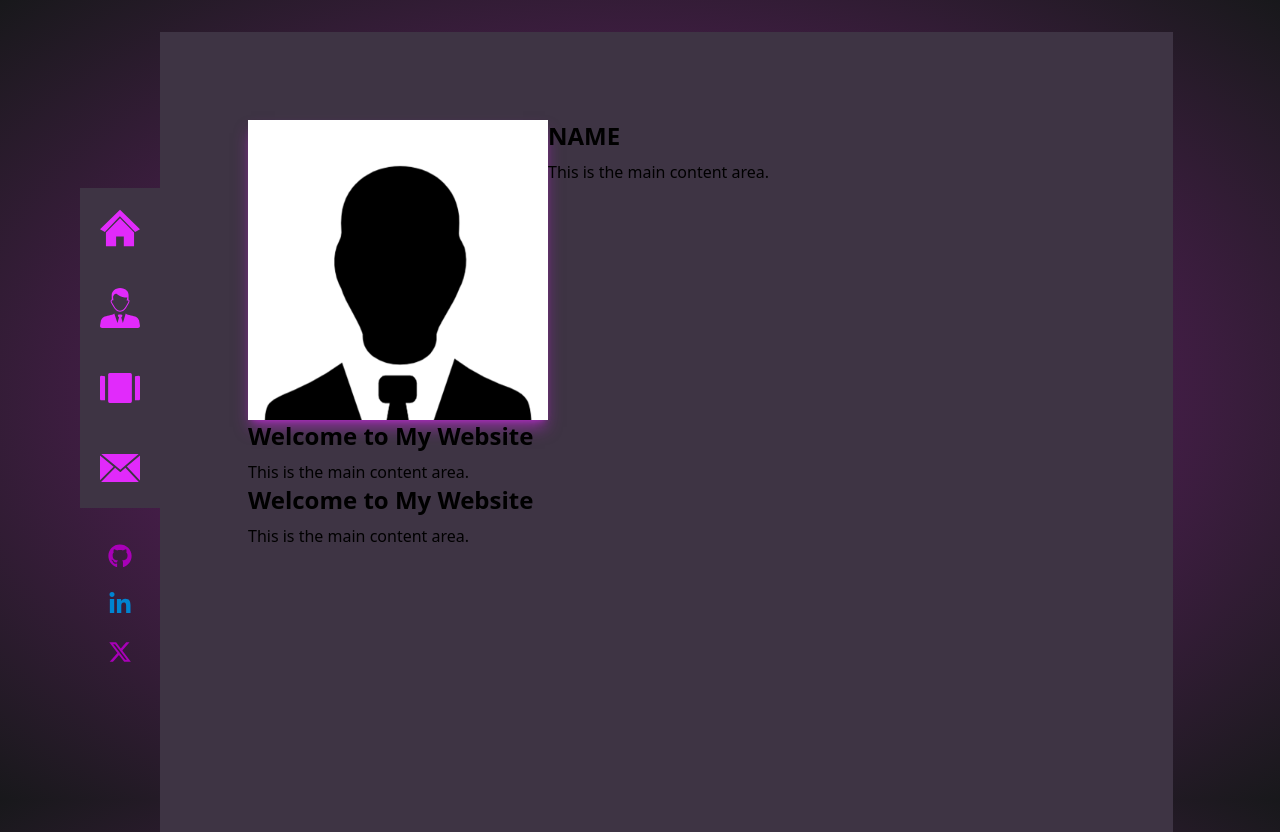
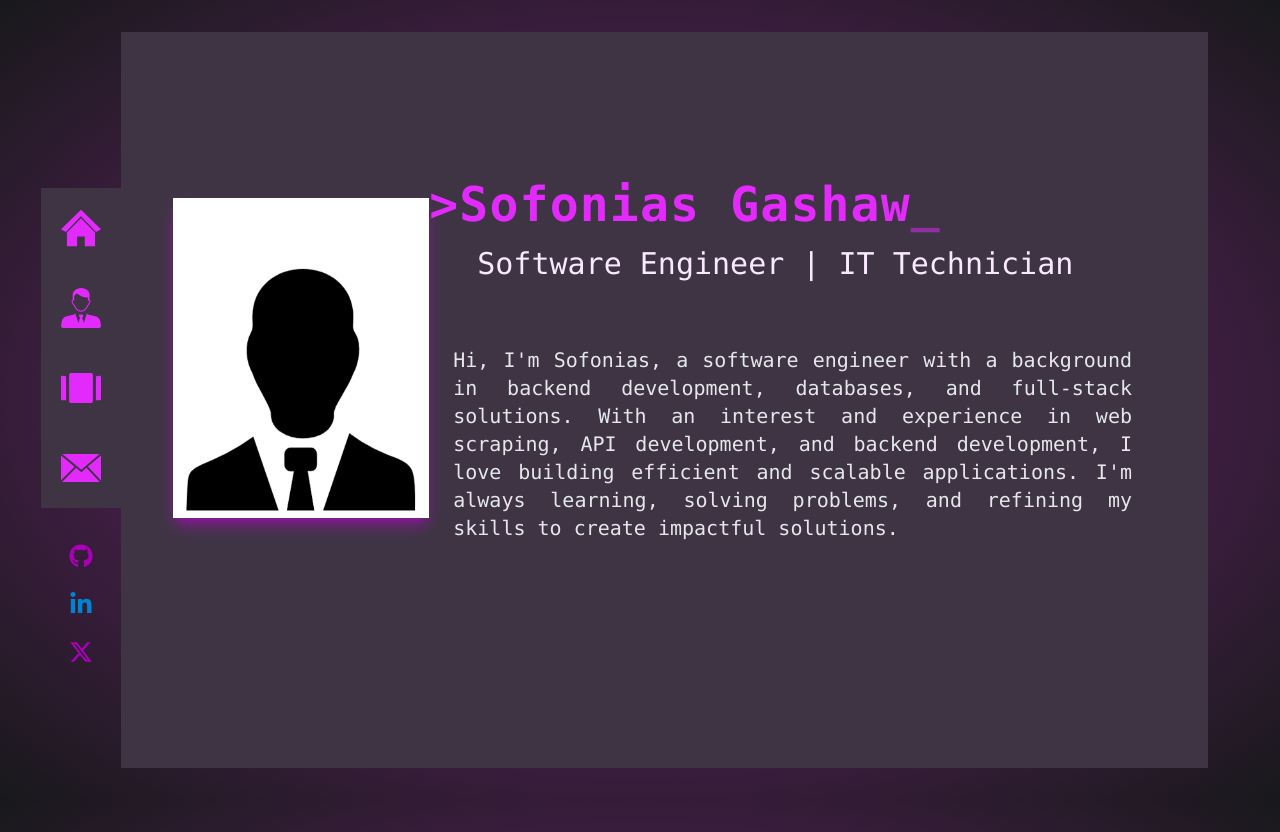
Before and after one commit to sofoniasgd/harmonyz, a website: page dev-website/index.html in a window 1280 px wide. Drawn offline with nearby package versions, Linux system fonts and the light colour scheme.

Commit message:
added home page

```diff
--- a/dev-website/index.html
+++ b/dev-website/index.html
@@ -10,13 +10,13 @@
 </head>
 <body class="h-screen bg-radial from-fuchsia-900 from-10% to-zinc-900">
     <header class="  text-white p-4">
-        <!-- <h1 class="text-xl">My Website</h1> -->
+        <!-- <h1 class="text-xl">dev Website</h1> -->
     </header>
 
-    <main class="flex flex-col md:flex-row h-screen ml-16" x-data="{ activeSection: 'home' }">
+    <main class="flex flex-col md:flex-row h-screen " x-data="{ activeSection: 'home' }">
         <!-- Sidebar -->
-        <aside class="md:w-1/6 md:w-24 h-auto md:h-full md:flex fixed md:relative md:items-end items-end bottom-0 left-0 flex md:flex-col md:justify-around py-2 md:py-4">
-            <nav class="flex fixed md:w-full md:flex-col md:items-end justify-around ">
+        <aside class=" md:w-1/6 md:w-24 h-auto md:h-full md:flex fixed md:relative md:items-end items-end bottom-0 left-10 flex md:flex-col md:justify-around py-2 md:py-4">
+            <nav class="flex fixed md:w-full md:flex-col md:items-end ">
                     <button  data-tooltip-target="tooltip-light" data-tooltip-style="light" x-on:click=" activeSection = 'home'"
                     class="flex items-center justify-center  w-20 h-20 transition-colors bg-section-bg hover:bg-gradient-to-t from-fuchsia-500 to-fuchsia-700 group"><!--Home-->
                         <svg class=" w-10 h-10 transition-colors text-fuchsia-500 group-hover:text-backgrnd" viewBox="0 0 122.88 112.07" fill="currentColor">
@@ -78,35 +78,75 @@
         </aside>
 
         <!-- Main Content -->
-        <section class="w-5/6 p-2 flex bg-section-bg w-full md:w-5/6 overflow-y-auto" >
+        <section class=" p-3 flex bg-section-bg w-full md:ml-10 mr-18 mb-16 overflow-y-auto no-scrollbar" >
             <!--Home -->
-            <div x-cloak x-show="activeSection === 'home'" class="flex md:m-20 flex-row md:flex-col items-center md:items-start space-y-6 md:space-y-0 md:space-x-8">
-                <div class="flex md:flex-row flex-col">
-                    <img src="img/sofonias_portrait.png" alt="Sofonias_gashaw" class="w-40 h-40 md:w-75 md:h-75  object-cover shadow-fuchsia-500/50 shadow-lg">
-                    <div class="text-center md:text-left">
-                        <h2 class="text-2xl font-bold">NAME</h2>
-                        <p class="mt-2">This is the main content area.</p>
+            <div x-cloak x-show="activeSection === 'home'" class=" flex md:m-10 flex-col justify-around items-center md:items-start space-y-6  ">
+                <div class="flex md:flex-row items-center flex-col">
+                    <img src="img/sofonias_portrait.png" alt="Sofonias_gashaw" class="w-40 h-40 md:w-80 md:h-80 mt-10 object-cover shadow-fuchsia-600/50 shadow-lg">
+                    <div class="text-center md:text-left text-justify font-mono ">
+                        <!-- Name typing effect -->
+                        <div class="max-w-4xl mx-auto md:text-left text-center m-3 mt-10 "
+                            x-data="{
+                                        text: '',
+                                        textArray: ['>Sofonias Gashaw'],
+                                        textIndex: 0,
+                                        charIndex: 0,
+                                        typeSpeed: 110,
+                                        paused: false
+                                    }"
+                            x-init="setInterval(() => {
+                                        if ($data.paused) return; // Skip typing if paused
+
+                                        let current = $data.textArray[$data.textIndex];
+                                        $data.text = current.substring(0, $data.charIndex);
+
+                                        // Pause after first character
+                                        if ($data.charIndex === 1) {
+                                            $data.paused = true;
+                                            setTimeout(() => { $data.paused = false; }, 1000); // 1s pause
+                                        }
+
+                                        $data.charIndex += 1;
+                                    }, $data.typeSpeed);">
+                            <h1 class="text-5xl md:text-5xl font-mono font-extrabold text-fuchsia-500 tracking-wide leading-tight">
+                                <span x-text="text"></span><span class="animate-blink text-fuchsia-500">_</span>
+                            </h1>
+                        </div>
+                        <style>
+                            @keyframes blink {
+                                50% { opacity: 0; }
+                            }
+                            .animate-blink {
+                                animation: blink 0.7s infinite;
+                            }
+                            </style>
+                        <!-- intro -->
+                         <p class="text-3xl md:ml-12 text-left text-fuchsia-100">Software Engineer | IT Technician</p>
+                        <p class="mx-6 mt-16 text-justify text-gray-200 text-xl">Hi, I'm Sofonias, a software engineer with a background in backend development, databases, and full-stack solutions.
+                            With an interest and experience in web scraping, API development, and backend development, I love building efficient and scalable applications.
+                            I'm always learning, solving problems, and refining my skills to create impactful solutions.
+                        </p>
                     </div>
                 </div>
+                <!-- stat table -->
                 <div class="text-center md:text-left">
-                    <h2 class="text-2xl font-bold">Welcome to My Website</h2>
-                    <p class="mt-2">This is the main content area.</p>
+
                 </div>
-                <div class="text-center md:text-left">
-                    <h2 class="text-2xl font-bold">Welcome to My Website</h2>
-                    <p class="mt-2">This is the main content area.</p>
-                </div>
+
             </div>
+
             <!-- Profile -->
             <div x-cloak x-show="activeSection === 'profile'" class="">
                 <h2 class="text-2xl font-bold"> profile</h2>
                 <p class="mt-2">This is the main content area.</p>
             </div>
+
             <!-- Projects -->
             <div x-cloak x-show="activeSection === 'projects'" class="">
                 <h2 class="text-2xl font-bold">My Projects</h2>
                 <p class="mt-2">This is the main content area.</p>
             </div>
+
             <!-- contact -->
             <div x-cloak x-show="activeSection === 'contact'" class="">
                 <h2 class="text-2xl font-bold">Contact me</h2>
--- a/dev-website/input.css
+++ b/dev-website/input.css
@@ -6,3 +6,14 @@
     --color-navbtn: #D75FCF;
 
   }
+
+/* Hide scrollbar for Chrome, Safari and Opera */
+.no-scrollbar::-webkit-scrollbar {
+  display: none;
+}
+
+/* Hide scrollbar for IE, Edge and Firefox */
+.no-scrollbar {
+  -ms-overflow-style: none;  /* IE and Edge */
+  scrollbar-width: none;  /* Firefox */
+}
```
Also changed, not shown: dev-website/output.css.
